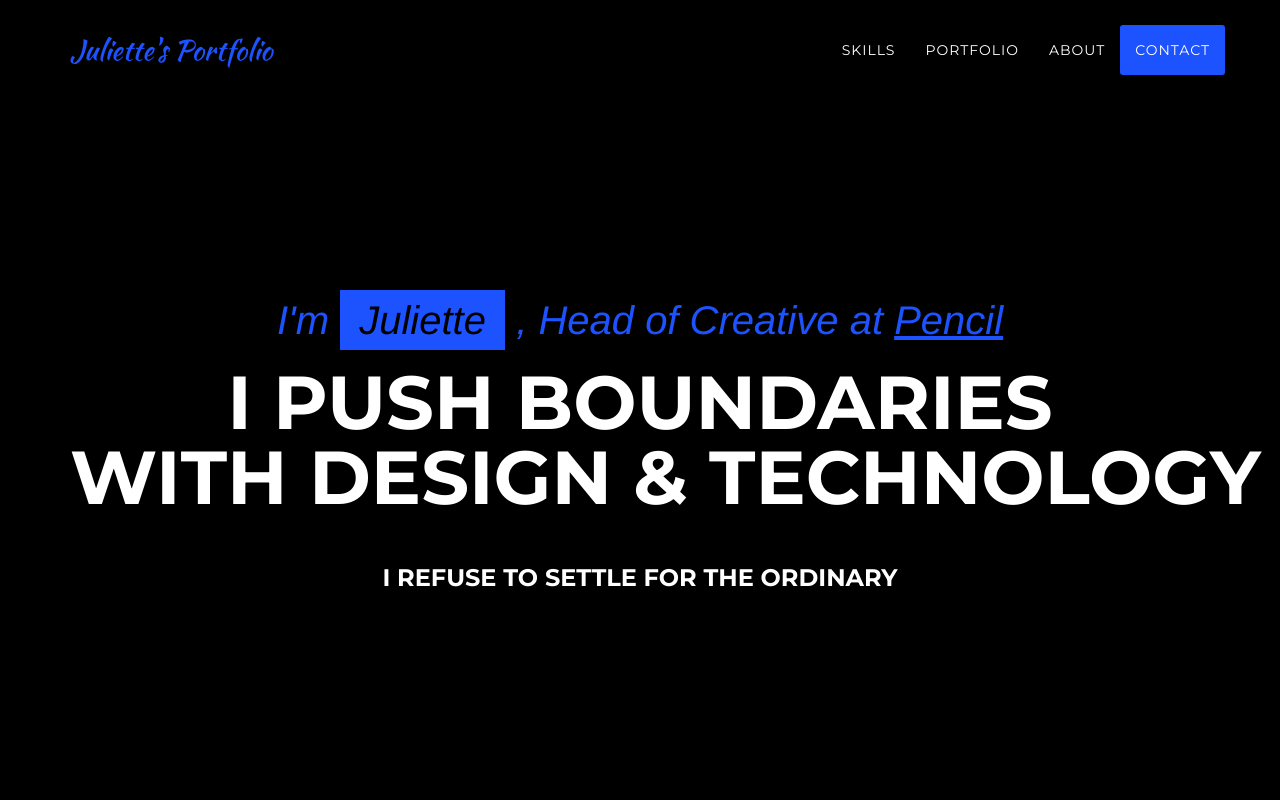
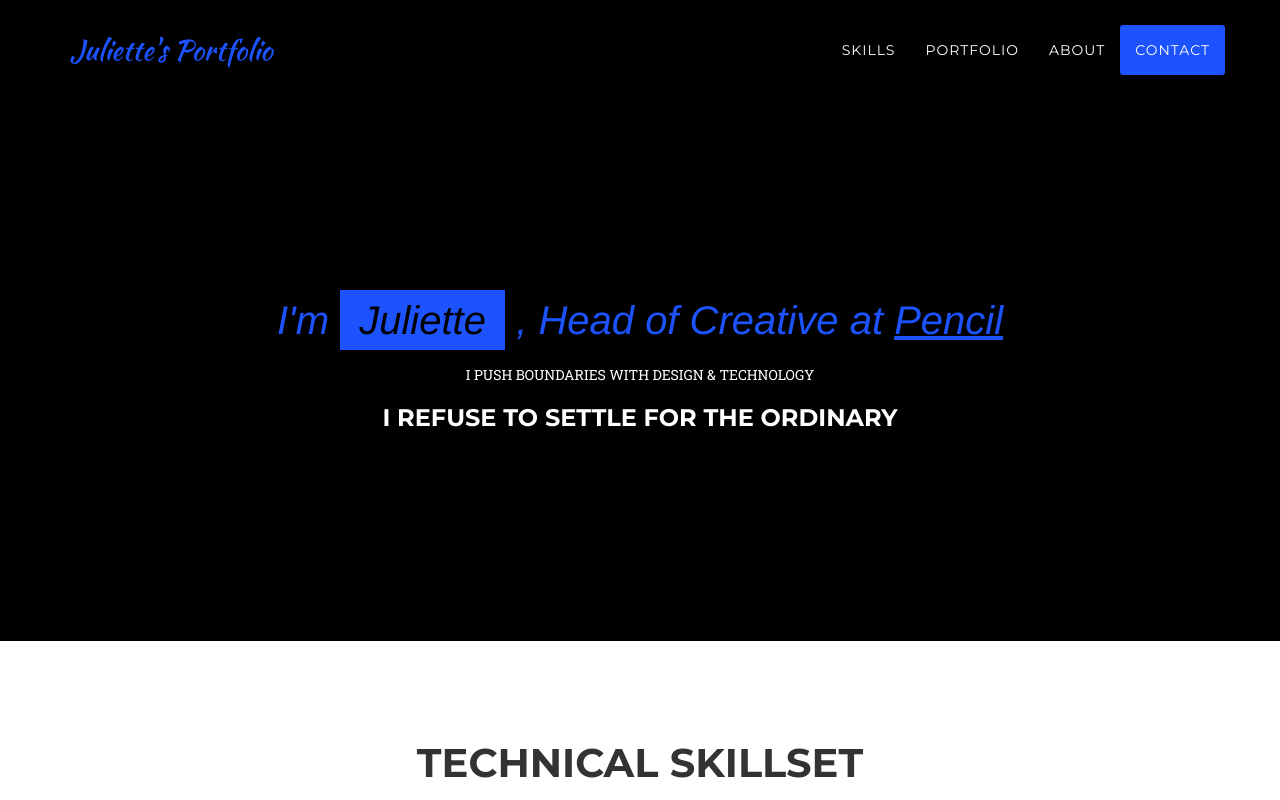
Before and after one commit to juliettesuvitha/juliettesuvitha.github.io, a website: page index.html in a window 1280 px wide. Shown: the top 800 px of the page. Drawn offline with nearby package versions, Linux system fonts and the light colour scheme; a web font is replaced by a local one.

Commit message:
Update index.html

```diff
--- a/index.html
+++ b/index.html
@@ -77,7 +77,7 @@
         <div class="container">
             <div class="intro-text">
                 <div class="intro-lead-in" style="color:#1d53ff">I'm <mark style="background: #1d53ff">&nbsp;Juliette&nbsp;</mark> , Head of Creative at <u style="color: #1d53ff">Pencil</u></div>
-                <div class="intro-heading">I PUSH BOUNDARIES WITH DESIGN &amp; TECHNOLOGY</div>
+                <div class="intro-lead-in-2">I PUSH BOUNDARIES WITH DESIGN &amp; TECHNOLOGY</div>
                 <h3> I refuse to settle for the ordinary</h3>
             </div>
         </div>
```
